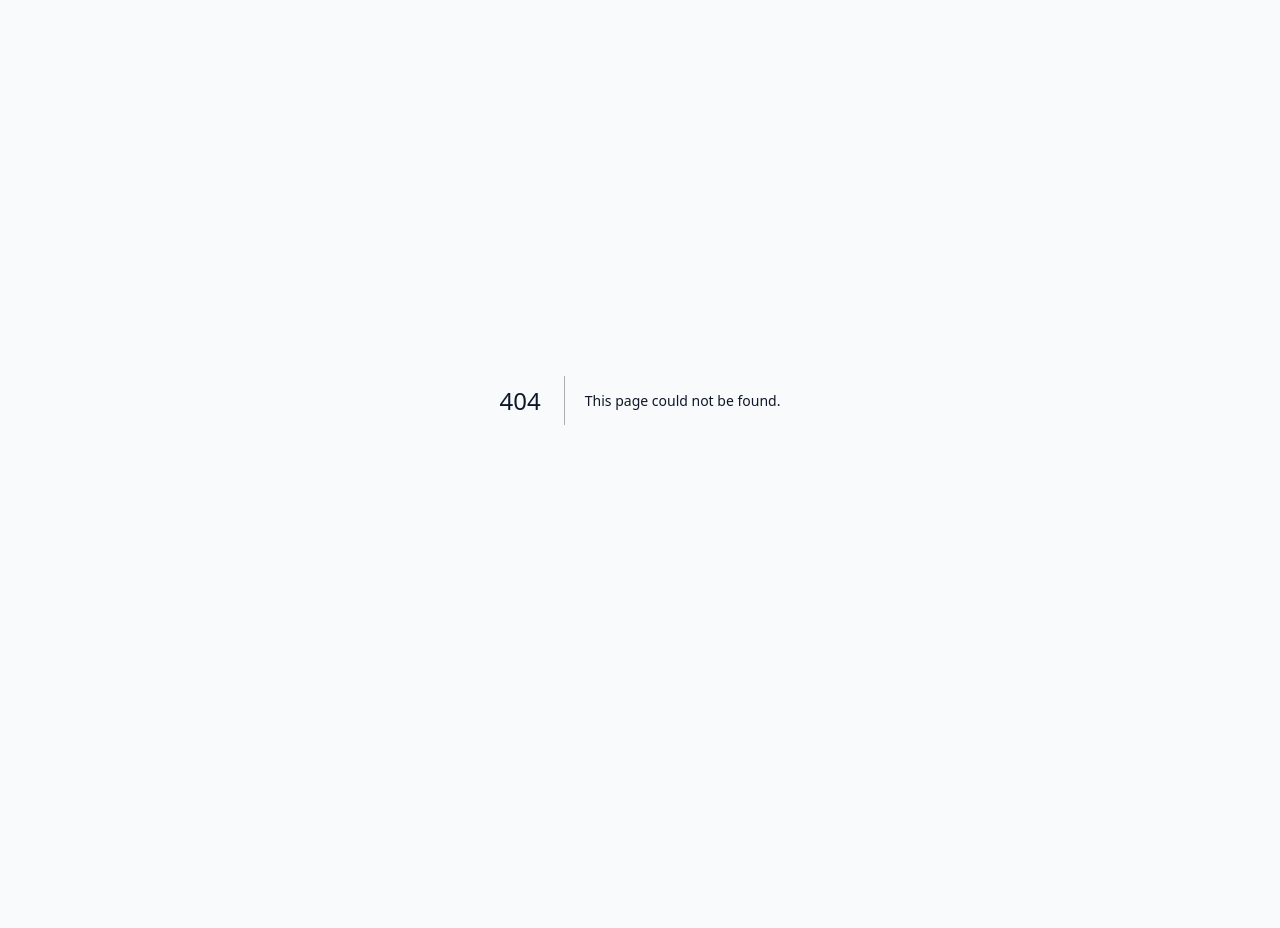
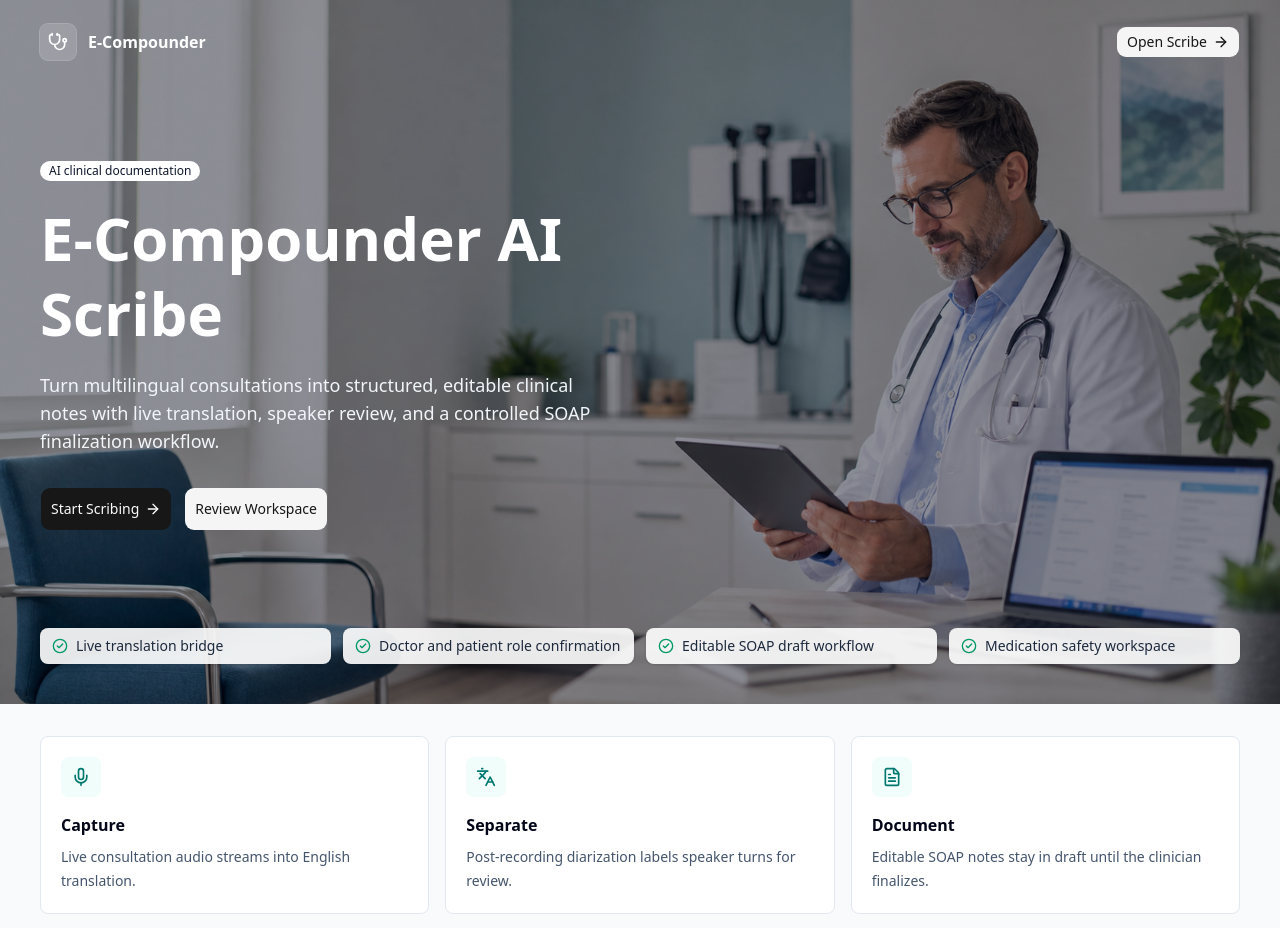
Before and after one commit to balakrishnangirish/ecompounder, a Next.js app: page / in a window 1280 px wide. Before the commit this address had no page. Shown: the top 928 px of the page. Before the commit the page ends 800 px from the top, so only its background shows below. Built offline with nearby package versions, Linux system fonts and the light colour scheme.

Commit message:
Add landing page with scribe CTA

```diff
--- /dev/null
+++ b/app/page.tsx
@@ -0,0 +1,157 @@
+import Image from "next/image";
+import Link from "next/link";
+import {
+  ArrowRight,
+  CheckCircle2,
+  FileText,
+  Languages,
+  Mic,
+  ShieldCheck,
+  Stethoscope,
+} from "lucide-react";
+
+import { Badge } from "@/components/ui/badge";
+import { Button } from "@/components/ui/button";
+
+const workflow = [
+  {
+    icon: Mic,
+    title: "Capture",
+    copy: "Live consultation audio streams into English translation.",
+  },
+  {
+    icon: Languages,
+    title: "Separate",
+    copy: "Post-recording diarization labels speaker turns for review.",
+  },
+  {
+    icon: FileText,
+    title: "Document",
+    copy: "Editable SOAP notes stay in draft until the clinician finalizes.",
+  },
+];
+
+const checks = [
+  "Live translation bridge",
+  "Doctor and patient role confirmation",
+  "Editable SOAP draft workflow",
+  "Medication safety workspace",
+];
+
+export default function Home() {
+  return (
+    <main className="min-h-screen bg-slate-50 text-slate-950">
+      <div className="relative min-h-[88vh] overflow-hidden">
+        <Image
+          src="/clinical-scribe-hero.png"
+          alt="Modern clinical consultation workspace"
+          fill
+          priority
+          className="object-cover"
+          sizes="100vw"
+        />
+        <div className="absolute inset-0 bg-slate-950/45" />
+
+        <div className="relative mx-auto flex min-h-[88vh] max-w-7xl flex-col px-6 py-6 md:px-10">
+          <header className="flex items-center justify-between">
+            <div className="flex items-center gap-3 text-white">
+              <div className="flex h-9 w-9 items-center justify-center rounded-md bg-white/15 ring-1 ring-white/25">
+                <Stethoscope className="h-5 w-5" />
+              </div>
+              <span className="text-base font-semibold tracking-normal">
+                E-Compounder
+              </span>
+            </div>
+
+            <Button asChild variant="secondary">
+              <Link href="/scribe">
+                Open Scribe
+                <ArrowRight className="h-4 w-4" />
+              </Link>
+            </Button>
+          </header>
+
+          <div className="flex flex-1 items-center py-12">
+            <div className="max-w-2xl text-white">
+              <Badge className="mb-5 bg-white text-slate-900 hover:bg-white">
+                AI clinical documentation
+              </Badge>
+
+              <h1 className="text-4xl font-semibold leading-tight tracking-normal md:text-6xl">
+                E-Compounder AI Scribe
+              </h1>
+
+              <p className="mt-5 max-w-xl text-base leading-7 text-slate-100 md:text-lg">
+                Turn multilingual consultations into structured, editable
+                clinical notes with live translation, speaker review, and a
+                controlled SOAP finalization workflow.
+              </p>
+
+              <div className="mt-8 flex flex-col gap-3 sm:flex-row">
+                <Button asChild size="lg" className="h-11">
+                  <Link href="/scribe">
+                    Start Scribing
+                    <ArrowRight className="h-4 w-4" />
+                  </Link>
+                </Button>
+
+                <Button
+                  asChild
+                  size="lg"
+                  variant="secondary"
+                  className="h-11"
+                >
+                  <Link href="/scribe">Review Workspace</Link>
+                </Button>
+              </div>
+            </div>
+          </div>
+
+          <div className="grid gap-3 pb-4 md:grid-cols-4">
+            {checks.map((item) => (
+              <div
+                key={item}
+                className="flex items-center gap-2 rounded-md bg-white/90 px-3 py-2 text-sm text-slate-800 shadow-sm"
+              >
+                <CheckCircle2 className="h-4 w-4 text-emerald-600" />
+                <span>{item}</span>
+              </div>
+            ))}
+          </div>
+        </div>
+      </div>
+
+      <div className="mx-auto grid max-w-7xl gap-4 px-6 py-8 md:grid-cols-3 md:px-10">
+        {workflow.map((item) => {
+          const Icon = item.icon;
+
+          return (
+            <div
+              key={item.title}
+              className="rounded-md border border-slate-200 bg-white p-5"
+            >
+              <div className="mb-4 flex h-10 w-10 items-center justify-center rounded-md bg-teal-50 text-teal-700">
+                <Icon className="h-5 w-5" />
+              </div>
+              <h2 className="text-base font-semibold text-slate-950">
+                {item.title}
+              </h2>
+              <p className="mt-2 text-sm leading-6 text-slate-600">
+                {item.copy}
+              </p>
+            </div>
+          );
+        })}
+
+        <div className="rounded-md border border-slate-200 bg-slate-900 p-5 text-white">
+          <ShieldCheck className="mb-4 h-6 w-6 text-emerald-300" />
+          <h2 className="text-base font-semibold">Clinician controlled</h2>
+          <p className="mt-2 text-sm leading-6 text-slate-200">
+            Drafts remain editable, role labels require confirmation, and SOAP
+            notes lock only when finalized.
+          </p>
+        </div>
+      </div>
+    </main>
+  );
+}
```
Also changed, not shown: public/clinical-scribe-hero.png (added).
